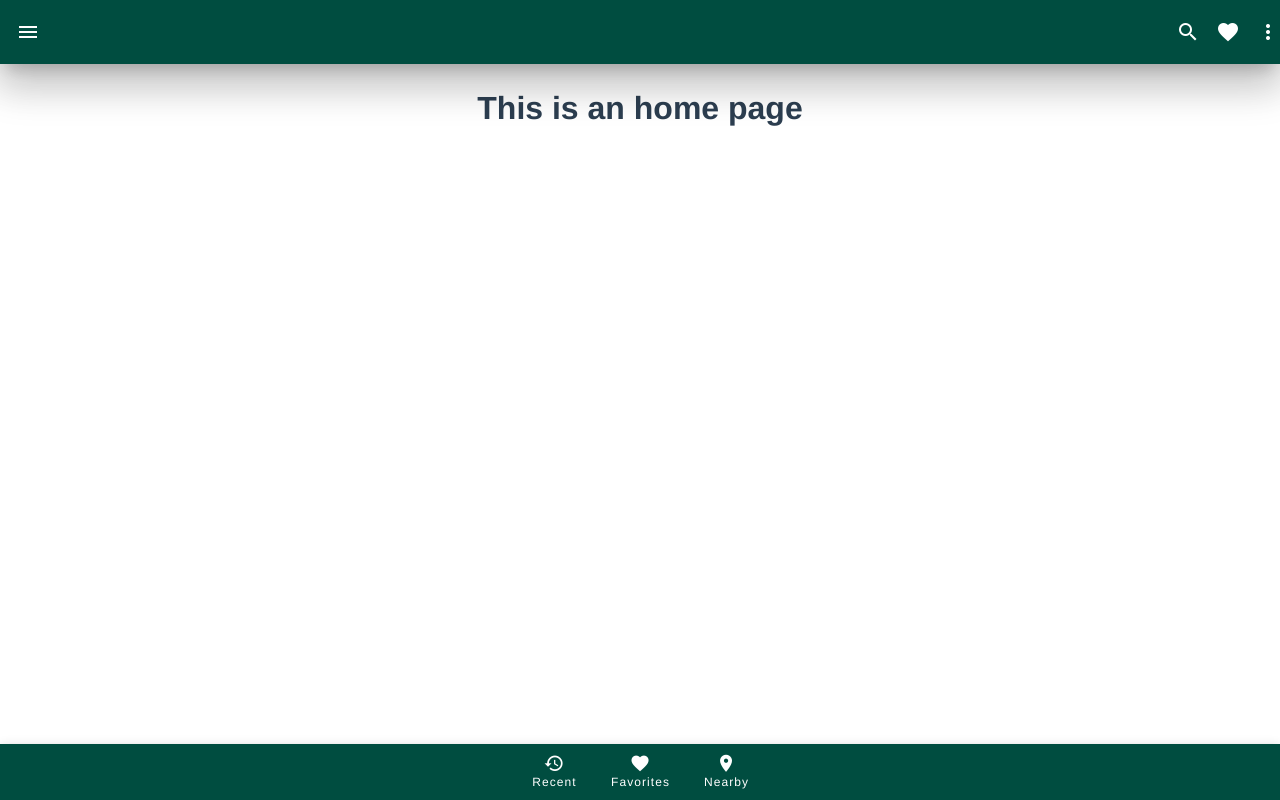
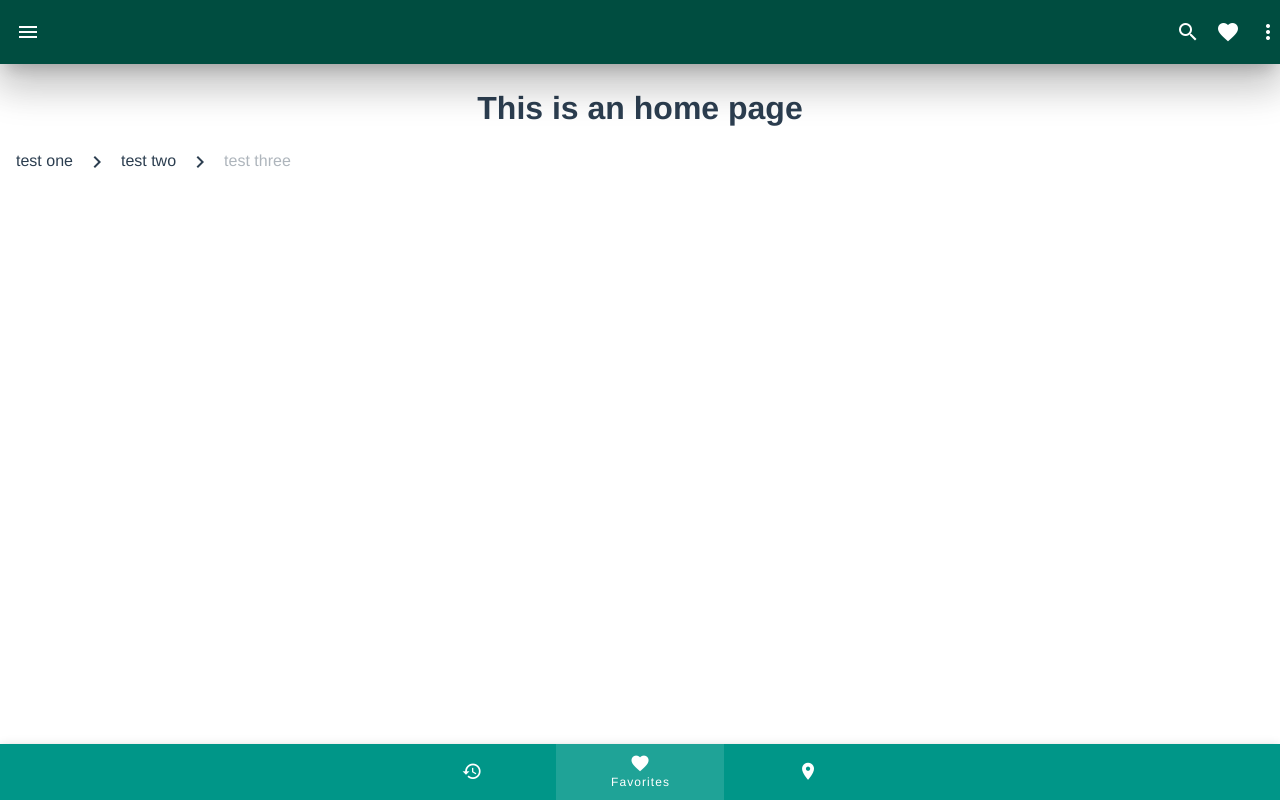
Before and after one commit to mohandshahin18/vuetify-app, a Vue app: page / in a window 1280 px wide. Built offline with nearby package versions, Linux system fonts and the light colour scheme.

Commit message:
breadCrumbs

```diff
--- a/src/components/AppBar.vue
+++ b/src/components/AppBar.vue
@@ -7,8 +7,12 @@
       <v-icon class="mr-4">mdi-heart</v-icon>
       <v-icon>mdi-dots-vertical</v-icon>
     </v-app-bar>
-
-    <v-bottom-navigation bg-color="teal-darken-4">
+    <v-breadcrumbs :items="items">
+      <template v-slot:divider
+        ><v-icon>mdi-chevron-right</v-icon></template
+      ></v-breadcrumbs
+    >
+    <v-bottom-navigation v-model="value" :bg-color="color" mode="shift" grow>
       <v-btn>
         <v-icon>mdi-history</v-icon>
 
@@ -29,3 +33,28 @@
     </v-bottom-navigation>
   </v-layout>
 </template>
+<script>
+export default {
+  data: () => ({
+    value: 1,
+    items: ["test one", "test two", "test three"],
+  }),
+
+  computed: {
+    color() {
+      switch (this.value) {
+        case 0:
+          return "blue-grey";
+        case 1:
+          return "teal";
+        case 2:
+          return "brown";
+        case 3:
+          return "indigo";
+        default:
+          return "blue-grey";
+      }
+    },
+  },
+};
+</script>
```
